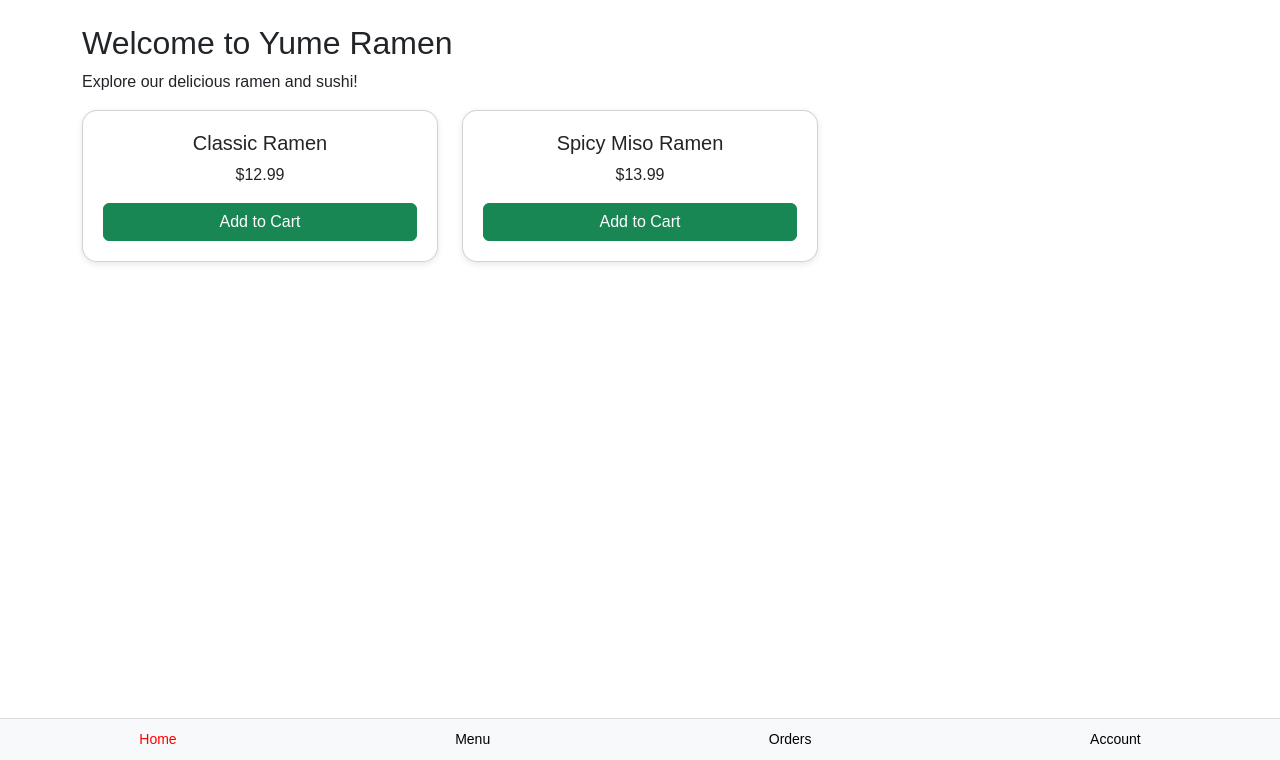
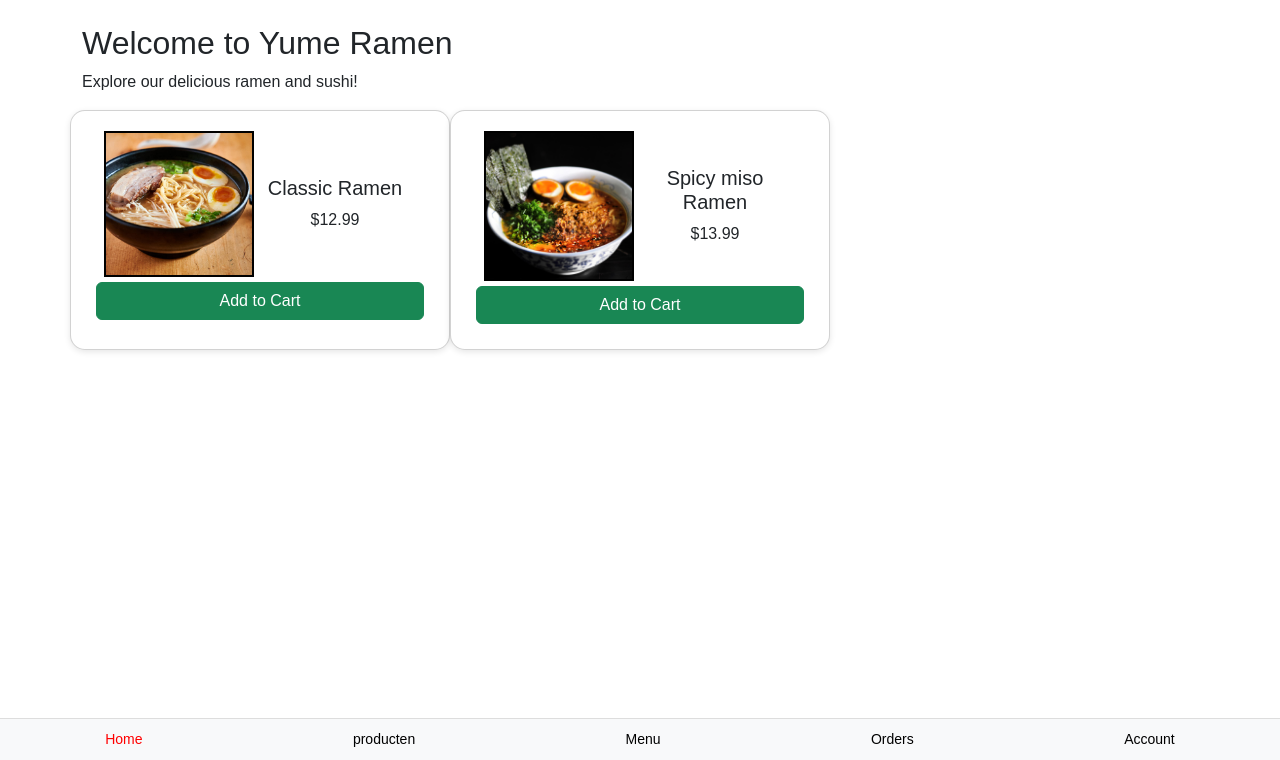
Before and after one commit to 101201brendan/yume-ramen, a PHP site: page /home.html in a window 1280 px wide. Shown: the part 40-800 px from the top of the page. Run offline with PHP 8.4, Linux system fonts and the light colour scheme.

Commit message:
fotos toegevoegd aan de menus

```diff
--- a/home.html
+++ b/home.html
@@ -34,19 +34,25 @@
 
     <!-- Example Products -->
     <div class="row">
-      <div class="col-md-4 mb-3">
-        <div class="card text-center">
-          <h5 class="card-title">Classic Ramen</h5>
-          <p class="card-text">$12.99</p>
+      <div class="col-md-4 mb-3 card ">
+        <div class="menu-container">
+          <img src="images/classic-ramen.jpg" alt="classic ramen">
+          <div class="text-center text-container">
+            <h5 class="card-title">Classic Ramen</h5>
+            <p class="card-text">$12.99</p>
+          </div>
+        </div>
           <button class="btn btn-success" onclick="addToCart('Classic Ramen', 12.99)">Add to Cart</button>
+      </div>
+      <div class="col-md-4 mb-3 card ">
+        <div class="menu-container">
+          <img src="images/spicy-miso-ramen.jpg" alt="spicy miso ramen">
+          <div class="text-center text-container">
+            <h5 class="card-title">Spicy miso Ramen</h5>
+            <p class="card-text">$13.99</p>
+          </div>
         </div>
-      </div>
-      <div class="col-md-4 mb-3">
-        <div class="card text-center">
-          <h5 class="card-title">Spicy Miso Ramen</h5>
-          <p class="card-text">$13.99</p>
           <button class="btn btn-success" onclick="addToCart('Spicy Miso Ramen', 13.99)">Add to Cart</button>
-        </div>
       </div>
     </div>
   </main>
@@ -54,6 +60,7 @@
   <!-- Footer -->
   <footer class="bottom-nav d-flex justify-content-around align-items-center fixed-bottom">
     <a href="index.html" class="active">Home</a>
+    <a href="menu.html">producten</a>
     <a href="menu.html">Menu</a>
     <a href="orders.html">Orders</a>
     <a href="account.html">Account</a>
--- a/menu.html
+++ b/menu.html
@@ -3,7 +3,7 @@
 <head>
   <meta charset="UTF-8">
   <meta name="viewport" content="width=device-width, initial-scale=1.0">
-  <title>Home - Yume Ramen</title>
+  <title>menus - Yume Ramen</title>
   <link href="https://cdn.jsdelivr.net/npm/bootstrap@5.3.0-alpha3/dist/css/bootstrap.min.css" rel="stylesheet">
   <link rel="stylesheet" href="style.css">
   <script src="cart.js" defer></script>
--- a/style.css
+++ b/style.css
@@ -74,3 +74,24 @@ body {
   padding: 2px 6px;
   font-size: 12px;
 }
+
+.menu-container img{
+  width: 150px;
+  border: 2px solid black;
+}
+
+.menu-container{
+
+  display: flex;
+  justify-content: center;
+  align-items: center;
+  flex-direction: row;
+}
+
+.text-container{
+  width: 48%;
+}
+
+.btn{
+  margin: 5px;
+}
```
Also changed, not shown: images/classic-ramen.jpg (added), images/spicy-miso-ramen.jpg (added).
